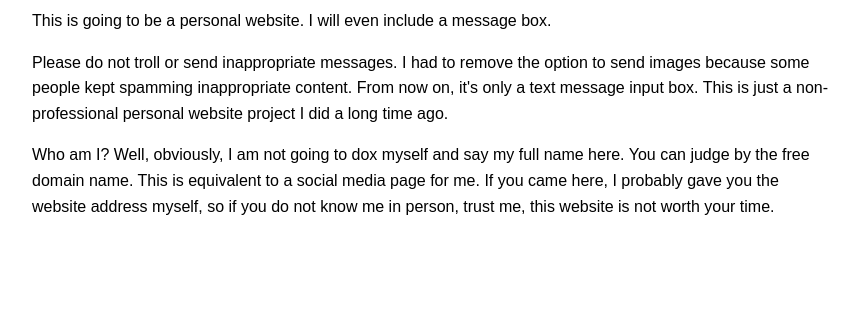
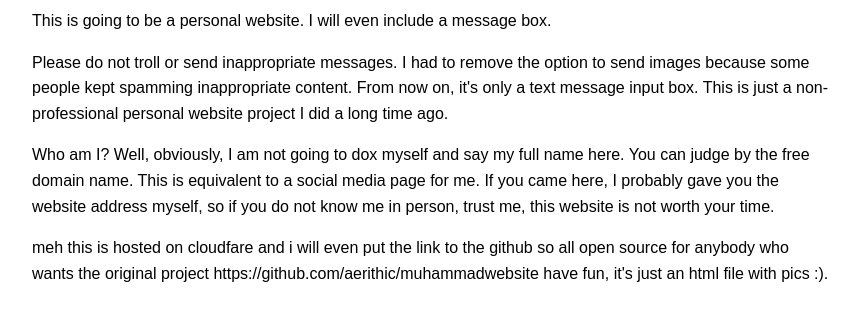
Before and after one commit to aerithic/muhammadwebsite, a plain HTML site: page index.html in a window 1280 px wide. Shown: the part 156-476 px from the top of the page, without its empty margins (208-1066 px from the left). Drawn offline with Linux system fonts and the light colour scheme.

Commit message:
changed html

```diff
--- a/index.html
+++ b/index.html
@@ -21,6 +21,11 @@
     <h1>Welcome to My Website</h1>
     <p>This is going to be a personal website. I will even include a message box.</p>
     <p>Please do not troll or send inappropriate messages. I had to remove the option to send images because some people kept spamming inappropriate content. From now on, it's only a text message input box. This is just a non-professional personal website project I did a long time ago.</p>
+
     <p>Who am I? Well, obviously, I am not going to dox myself and say my full name here. You can judge by the free domain name. This is equivalent to a social media page for me. If you came here, I probably gave you the website address myself, so if you do not know me in person, trust me, this website is not worth your time.</p>
+    <p>meh this is hosted on cloudfare and i will even put the link to the github so all open source for anybody who wants the original project
+        https://github.com/aerithic/muhammadwebsite have fun, it's just an html file with pics :).
+    </p>
 </body>
+
 </html>
```
